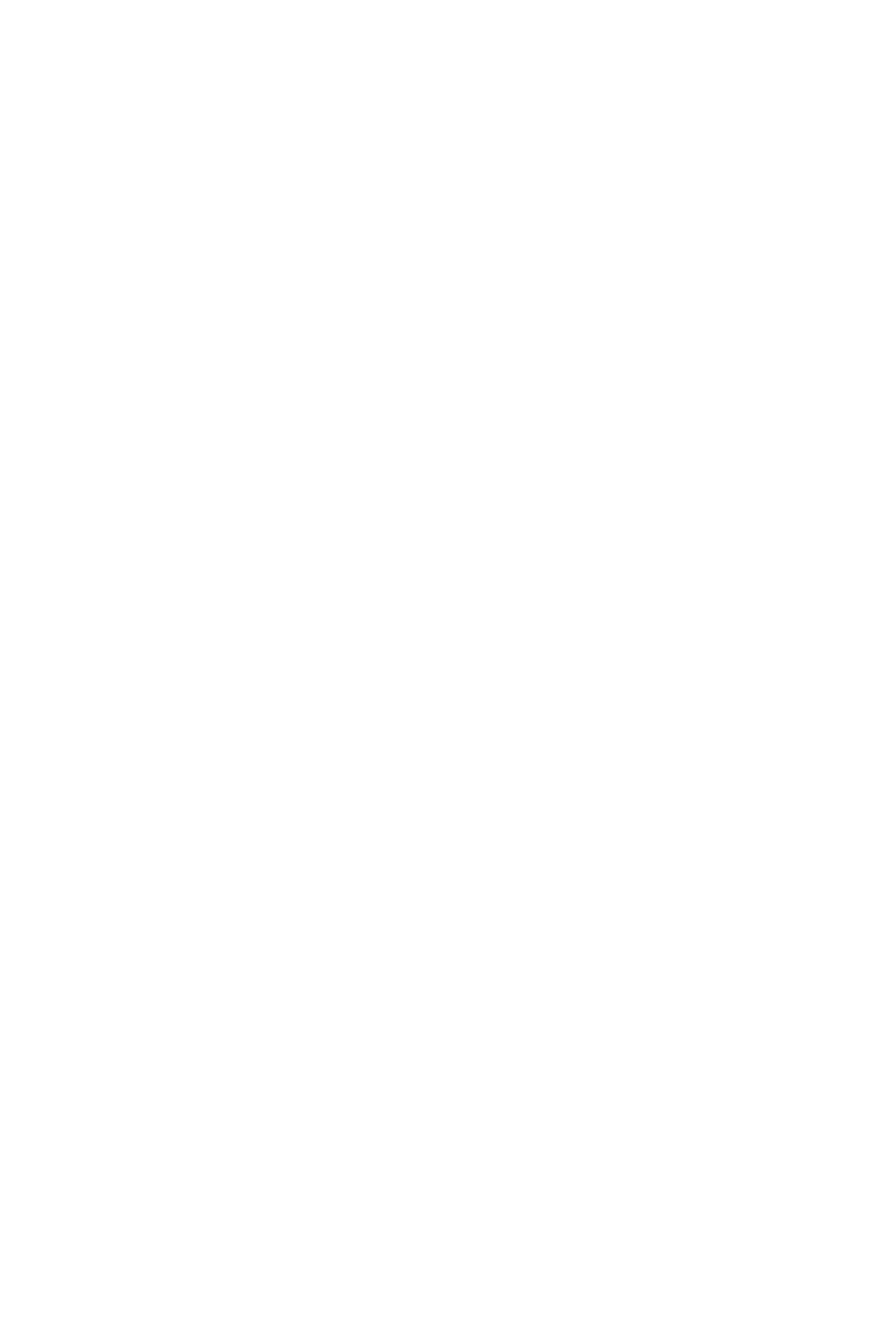
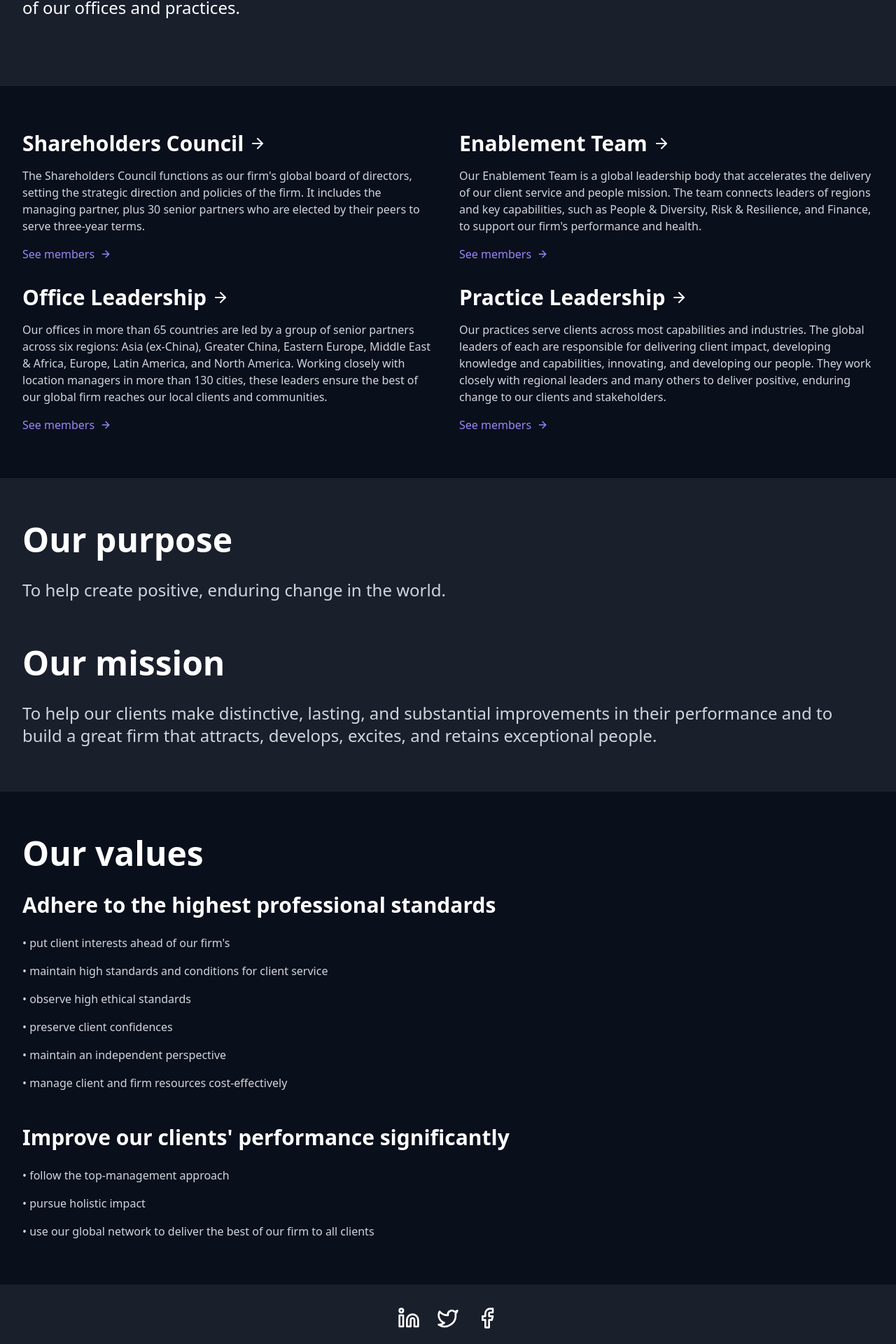
Before and after one commit to Quantum-Tunnel-Design/qtd-website, a React (Vite) app: page /who-we-are in a window 1280 px wide. Before the commit this address had no page. Shown: the part 349-2269 px from the top of the page at 70% size. Before the commit the page ends 800 px from the top, so only its background shows below. Built offline with nearby package versions, Linux system fonts and the light colour scheme.

Commit message:
Add "Who We Are" page
Created a new page for "Who We Are" that includes information about the organization. Layout structures are based on provided designs.
[skip gpt_engineer]

```diff
--- a/src/App.tsx
+++ b/src/App.tsx
@@ -5,6 +5,7 @@ import { QueryClient, QueryClientProvider } from "@tanstack/react-query";
 import { BrowserRouter, Routes, Route } from "react-router-dom";
 import Index from "./pages/Index";
 import WhatWeThink from "./pages/WhatWeThink";
+import WhoWeAre from "./pages/WhoWeAre";
 
 const queryClient = new QueryClient();
 
@@ -16,6 +17,7 @@ const App = () => {
           <Routes>
             <Route path="/" element={<Index />} />
             <Route path="/what-we-think" element={<WhatWeThink />} />
+            <Route path="/who-we-are" element={<WhoWeAre />} />
           </Routes>
           <Toaster />
           <Sonner />
--- a/src/components/Navigation.tsx
+++ b/src/components/Navigation.tsx
@@ -1,6 +1,7 @@
 import { useState } from "react";
 import { ChevronDown, Search, Globe } from "lucide-react";
 import { motion, AnimatePresence } from "framer-motion";
+import { Link } from "react-router-dom";
 
 const Navigation = () => {
   const [isOpen, setIsOpen] = useState(false);
@@ -36,7 +37,7 @@ const Navigation = () => {
       <div className="container mx-auto px-4">
         <div className="flex items-center justify-between h-20">
           <div className="flex items-center">
-            <a href="/" className="text-accenture-purple text-4xl font-bold">{'>'}</a>
+            <Link to="/" className="text-accenture-purple text-4xl font-bold">{'>'}</Link>
           </div>
 
           <div className="hidden md:flex items-center space-x-8">
@@ -48,12 +49,12 @@ const Navigation = () => {
                 What we do <ChevronDown className="ml-1 h-4 w-4" />
               </button>
             </div>
-            <a href="/what-we-think" className="text-white hover:text-accenture-purple transition-colors">
+            <Link to="/what-we-think" className="text-white hover:text-accenture-purple transition-colors">
               What we think
-            </a>
-            <a href="#" className="text-white hover:text-accenture-purple transition-colors">
+            </Link>
+            <Link to="/who-we-are" className="text-white hover:text-accenture-purple transition-colors">
               Who we are
-            </a>
+            </Link>
             <a href="#" className="text-white hover:text-accenture-purple transition-colors">
               Careers
             </a>
--- /dev/null
+++ b/src/pages/WhoWeAre.tsx
@@ -0,0 +1,161 @@
+import Navigation from "@/components/Navigation";
+import { ArrowRight, Linkedin, Twitter, Facebook } from "lucide-react";
+
+const WhoWeAre = () => {
+  return (
+    <div className="min-h-screen bg-accenture-dark text-white">
+      <Navigation />
+
+      {/* Hero Section */}
+      <section className="pt-32 pb-16 px-4 md:px-8">
+        <div className="max-w-7xl mx-auto">
+          <h1 className="text-5xl md:text-7xl font-bold mb-12">Our Leadership</h1>
+          <p className="text-xl md:text-2xl mb-8 max-w-3xl">
+            Accenture is led globally by our managing partner; our elected board of directors,
+            known as the Shareholders Council; our global leadership team, known as the
+            Enablement Team; and the leaders of our offices and practices.
+          </p>
+        </div>
+      </section>
+
+      {/* Leadership Categories */}
+      <section className="px-4 md:px-8 py-16 bg-accenture-darker">
+        <div className="max-w-7xl mx-auto grid grid-cols-1 md:grid-cols-2 gap-8">
+          {/* Shareholders Council */}
+          <div className="space-y-4">
+            <h2 className="text-3xl font-bold flex items-center group">
+              Shareholders Council
+              <ArrowRight className="ml-2 w-6 h-6 group-hover:translate-x-2 transition-transform" />
+            </h2>
+            <p className="text-gray-300">
+              The Shareholders Council functions as our firm's global board of directors,
+              setting the strategic direction and policies of the firm. It includes the managing
+              partner, plus 30 senior partners who are elected by their peers to serve three-year terms.
+            </p>
+            <button className="text-accenture-purple hover:text-accenture-light transition-colors flex items-center">
+              See members <ArrowRight className="ml-2 w-4 h-4" />
+            </button>
+          </div>
+
+          {/* Enablement Team */}
+          <div className="space-y-4">
+            <h2 className="text-3xl font-bold flex items-center group">
+              Enablement Team
+              <ArrowRight className="ml-2 w-6 h-6 group-hover:translate-x-2 transition-transform" />
+            </h2>
+            <p className="text-gray-300">
+              Our Enablement Team is a global leadership body that accelerates the delivery
+              of our client service and people mission. The team connects leaders of regions
+              and key capabilities, such as People & Diversity, Risk & Resilience, and Finance,
+              to support our firm's performance and health.
+            </p>
+            <button className="text-accenture-purple hover:text-accenture-light transition-colors flex items-center">
+              See members <ArrowRight className="ml-2 w-4 h-4" />
+            </button>
+          </div>
+
+          {/* Office Leadership */}
+          <div className="space-y-4">
+            <h2 className="text-3xl font-bold flex items-center group">
+              Office Leadership
+              <ArrowRight className="ml-2 w-6 h-6 group-hover:translate-x-2 transition-transform" />
+            </h2>
+            <p className="text-gray-300">
+              Our offices in more than 65 countries are led by a group of senior partners
+              across six regions: Asia (ex-China), Greater China, Eastern Europe, Middle East
+              & Africa, Europe, Latin America, and North America. Working closely with
+              location managers in more than 130 cities, these leaders ensure the
+              best of our global firm reaches our local clients and communities.
+            </p>
+            <button className="text-accenture-purple hover:text-accenture-light transition-colors flex items-center">
+              See members <ArrowRight className="ml-2 w-4 h-4" />
+            </button>
+          </div>
+
+          {/* Practice Leadership */}
+          <div className="space-y-4">
+            <h2 className="text-3xl font-bold flex items-center group">
+              Practice Leadership
+              <ArrowRight className="ml-2 w-6 h-6 group-hover:translate-x-2 transition-transform" />
+            </h2>
+            <p className="text-gray-300">
+              Our practices serve clients across most capabilities and industries. The global
+              leaders of each are responsible for delivering client impact, developing
+              knowledge and capabilities, innovating, and developing our people. They work
+              closely with regional leaders and many others to deliver positive, enduring
+              change to our clients and stakeholders.
+            </p>
+            <button className="text-accenture-purple hover:text-accenture-light transition-colors flex items-center">
+              See members <ArrowRight className="ml-2 w-4 h-4" />
+            </button>
+          </div>
+        </div>
+      </section>
+
+      {/* Purpose and Mission Section */}
+      <section className="px-4 md:px-8 py-16">
+        <div className="max-w-7xl mx-auto space-y-16">
+          <div className="space-y-8">
+            <h2 className="text-5xl font-bold">Our purpose</h2>
+            <p className="text-2xl text-gray-300">To help create positive, enduring change in the world.</p>
+          </div>
+
+          <div className="space-y-8">
+            <h2 className="text-5xl font-bold">Our mission</h2>
+            <p className="text-2xl text-gray-300">
+              To help our clients make distinctive, lasting, and substantial improvements in their
+              performance and to build a great firm that attracts, develops, excites, and retains
+              exceptional people.
+            </p>
+          </div>
+        </div>
+      </section>
+
+      {/* Values Section */}
+      <section className="px-4 md:px-8 py-16 bg-accenture-darker">
+        <div className="max-w-7xl mx-auto space-y-8">
+          <h2 className="text-5xl font-bold">Our values</h2>
+          <div className="space-y-12">
+            <div className="space-y-6">
+              <h3 className="text-3xl font-bold">Adhere to the highest professional standards</h3>
+              <ul className="space-y-4 text-gray-300">
+                <li>• put client interests ahead of our firm's</li>
+                <li>• maintain high standards and conditions for client service</li>
+                <li>• observe high ethical standards</li>
+                <li>• preserve client confidences</li>
+                <li>• maintain an independent perspective</li>
+                <li>• manage client and firm resources cost-effectively</li>
+              </ul>
+            </div>
+
+            <div className="space-y-6">
+              <h3 className="text-3xl font-bold">Improve our clients' performance significantly</h3>
+              <ul className="space-y-4 text-gray-300">
+                <li>• follow the top-management approach</li>
+                <li>• pursue holistic impact</li>
+                <li>• use our global network to deliver the best of our firm to all clients</li>
+              </ul>
+            </div>
+          </div>
+        </div>
+      </section>
+
+      {/* Social Links */}
+      <section className="px-4 md:px-8 py-8">
+        <div className="max-w-7xl mx-auto flex justify-center space-x-6">
+          <a href="#" className="text-white hover:text-accenture-purple transition-colors">
+            <Linkedin className="w-8 h-8" />
+          </a>
+          <a href="#" className="text-white hover:text-accenture-purple transition-colors">
+            <Twitter className="w-8 h-8" />
+          </a>
+          <a href="#" className="text-white hover:text-accenture-purple transition-colors">
+            <Facebook className="w-8 h-8" />
+          </a>
+        </div>
+      </section>
+    </div>
+  );
+};
+
+export default WhoWeAre;
```
